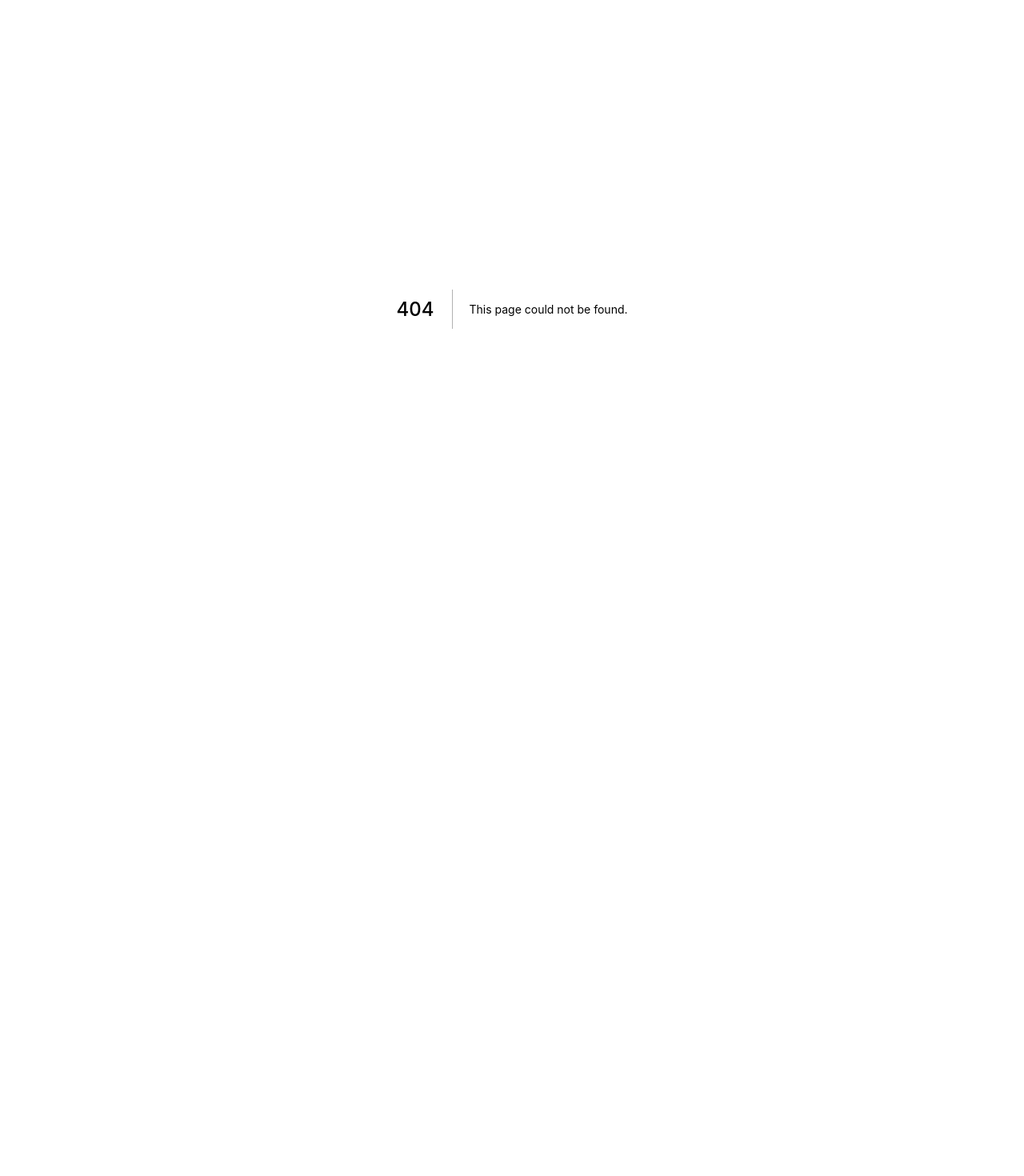
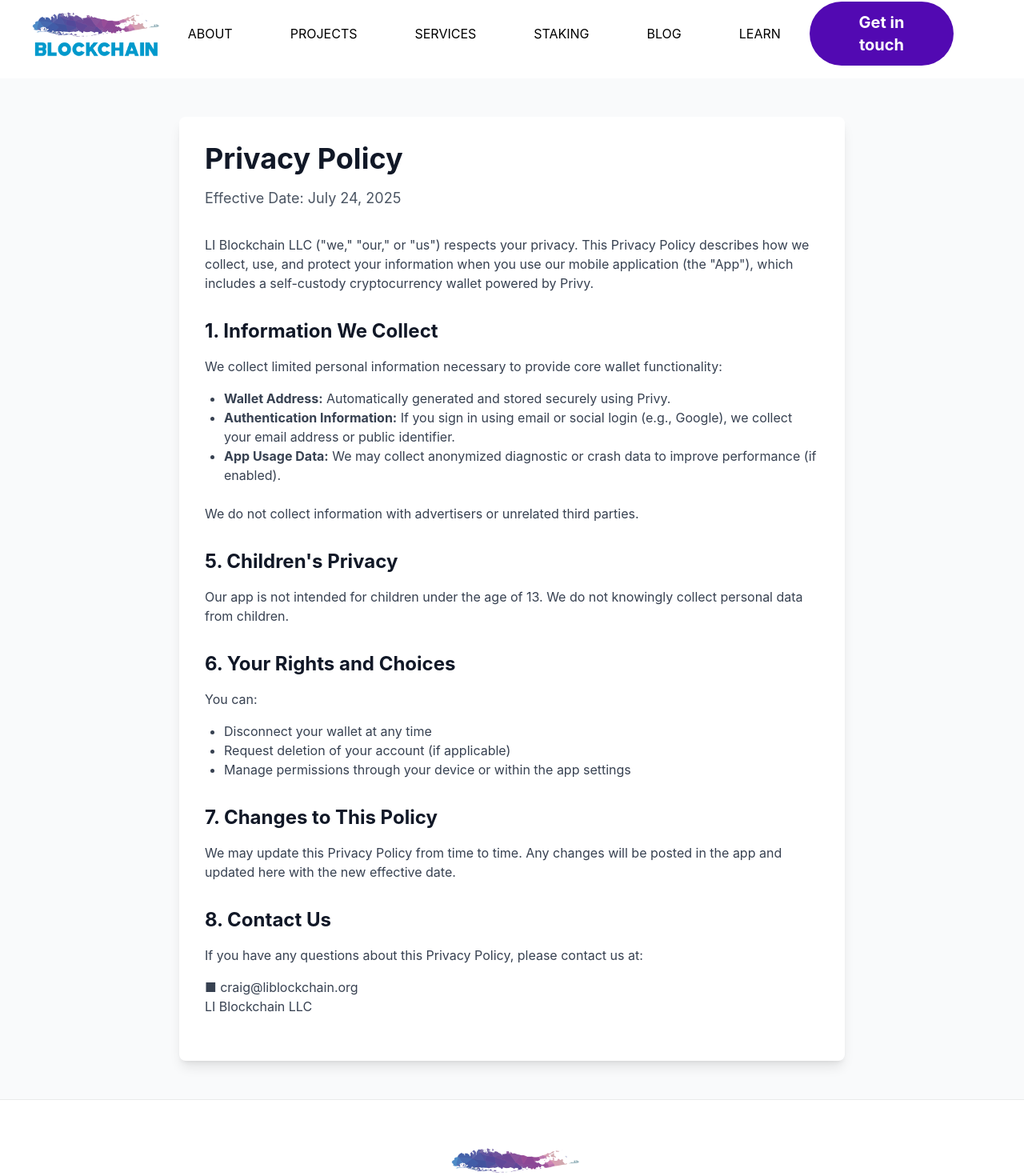
Before and after one commit to li-blockchain/liblockchain.org, a Next.js app: page /privacy in a window 1280 px wide. Before the commit this address had no page. Shown: the part 14-1484 px from the top of the page at 80% size. Before the commit the page ends 800 px from the top, so only its background shows below. Built offline with nearby package versions, Linux system fonts and the light colour scheme.

Commit message:
Added privacy page

```diff
--- /dev/null
+++ b/pages/privacy.js
@@ -0,0 +1,88 @@
+import Head from 'next/head'
+import styles from '../styles/Home.module.css'
+import Navigation from '../components/Navigation'
+
+export default function Privacy() {
+  return (
+    <>
+      <Head>
+        <title>Privacy Policy - Long Island Blockchain</title>
+        <meta name="description" content="Privacy Policy for LI Blockchain LLC mobile application and wallet services." />
+        <link
+          rel="canonical"
+          href="https://liblockchain.xyz/privacy"
+          key="canonical"
+        />
+      </Head>
+
+      <Navigation></Navigation>
+
+      <div className="min-h-screen bg-gray-50 py-12">
+        <div className="max-w-4xl mx-auto px-4 sm:px-6 lg:px-8">
+          <div className="bg-white shadow-lg rounded-lg p-8">
+            <h1 className="text-4xl font-bold text-gray-900 mb-4">Privacy Policy</h1>
+            <p className="text-lg text-gray-600 mb-8">Effective Date: July 24, 2025</p>
+
+            <div className="prose prose-lg max-w-none">
+              <p className="text-gray-700 mb-6">
+                LI Blockchain LLC ("we," "our," or "us") respects your privacy. This Privacy Policy describes how we collect, use, and protect your information when you use our mobile application (the "App"), which includes a self-custody cryptocurrency wallet powered by Privy.
+              </p>
+
+              <h2 className="text-2xl font-bold text-gray-900 mt-8 mb-4">1. Information We Collect</h2>
+              <p className="text-gray-700 mb-4">
+                We collect limited personal information necessary to provide core wallet functionality:
+              </p>
+              <ul className="list-disc pl-6 text-gray-700 mb-6">
+                <li><strong>Wallet Address:</strong> Automatically generated and stored securely using Privy.</li>
+                <li><strong>Authentication Information:</strong> If you sign in using email or social login (e.g., Google), we collect your email address or public identifier.</li>
+                <li><strong>App Usage Data:</strong> We may collect anonymized diagnostic or crash data to improve performance (if enabled).</li>
+              </ul>
+              <p className="text-gray-700 mb-6">
+                We do not collect information with advertisers or unrelated third parties.
+              </p>
+
+              <h2 className="text-2xl font-bold text-gray-900 mt-8 mb-4">5. Children's Privacy</h2>
+              <p className="text-gray-700 mb-6">
+                Our app is not intended for children under the age of 13. We do not knowingly collect personal data from children.
+              </p>
+
+              <h2 className="text-2xl font-bold text-gray-900 mt-8 mb-4">6. Your Rights and Choices</h2>
+              <p className="text-gray-700 mb-4">You can:</p>
+              <ul className="list-disc pl-6 text-gray-700 mb-6">
+                <li>Disconnect your wallet at any time</li>
+                <li>Request deletion of your account (if applicable)</li>
+                <li>Manage permissions through your device or within the app settings</li>
+              </ul>
+
+              <h2 className="text-2xl font-bold text-gray-900 mt-8 mb-4">7. Changes to This Policy</h2>
+              <p className="text-gray-700 mb-6">
+                We may update this Privacy Policy from time to time. Any changes will be posted in the app and updated here with the new effective date.
+              </p>
+
+              <h2 className="text-2xl font-bold text-gray-900 mt-8 mb-4">8. Contact Us</h2>
+              <p className="text-gray-700 mb-4">
+                If you have any questions about this Privacy Policy, please contact us at:
+              </p>
+              <p className="text-gray-700 mb-6">
+                ■ craig@liblockchain.org<br />
+                LI Blockchain LLC
+              </p>
+            </div>
+          </div>
+        </div>
+      </div>
+
+      <footer className={styles.footer}>
+        <a
+          href="https://liblockchain.xyz"
+          target="_blank"
+          rel="noopener noreferrer"
+        >
+          <span className={styles.logo}>
+            <img className="w-40" alt="Long Island Blockchain Logo" src="/libc-logo.png" />
+          </span>
+        </a>
+      </footer>
+    </>
+  )
+}
```
